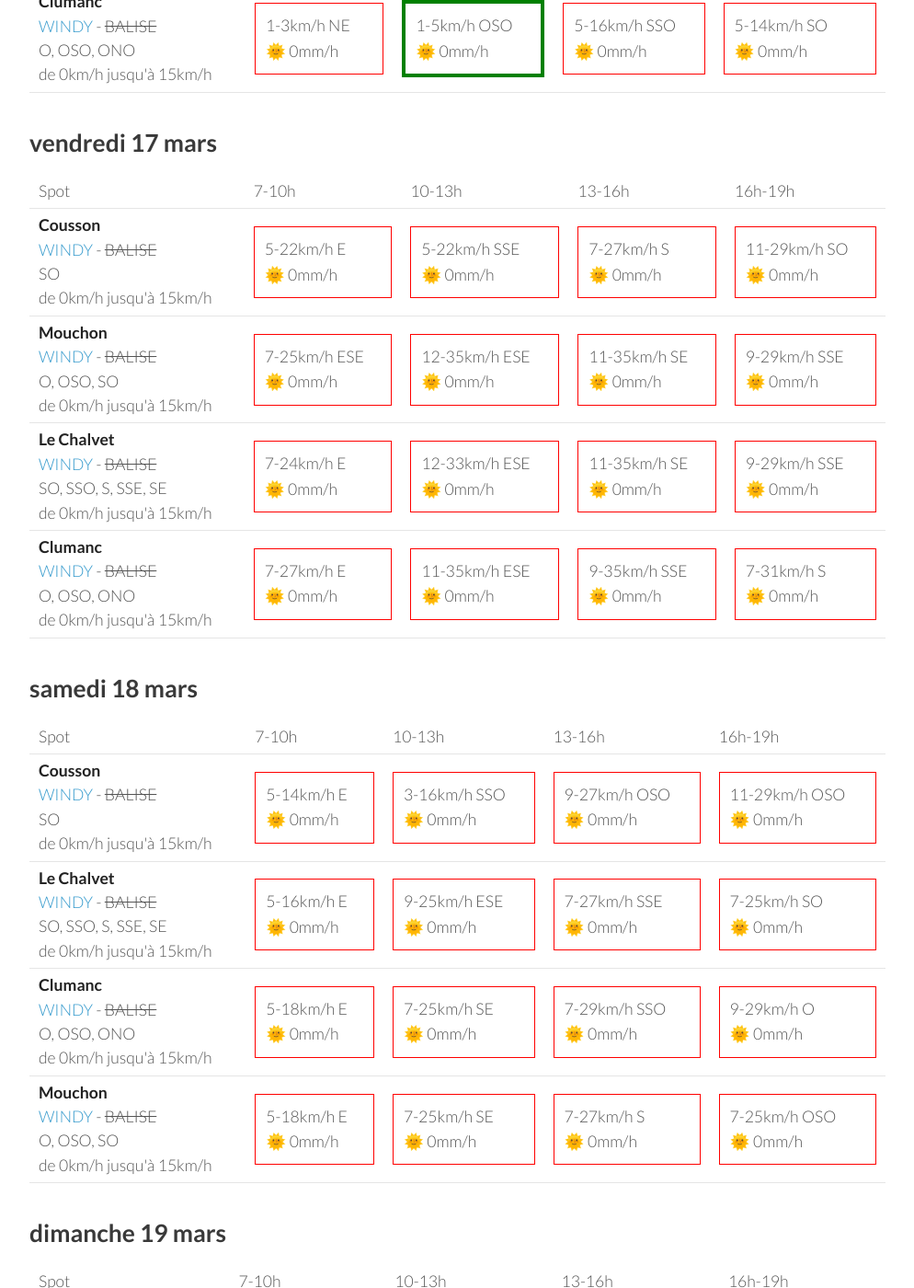
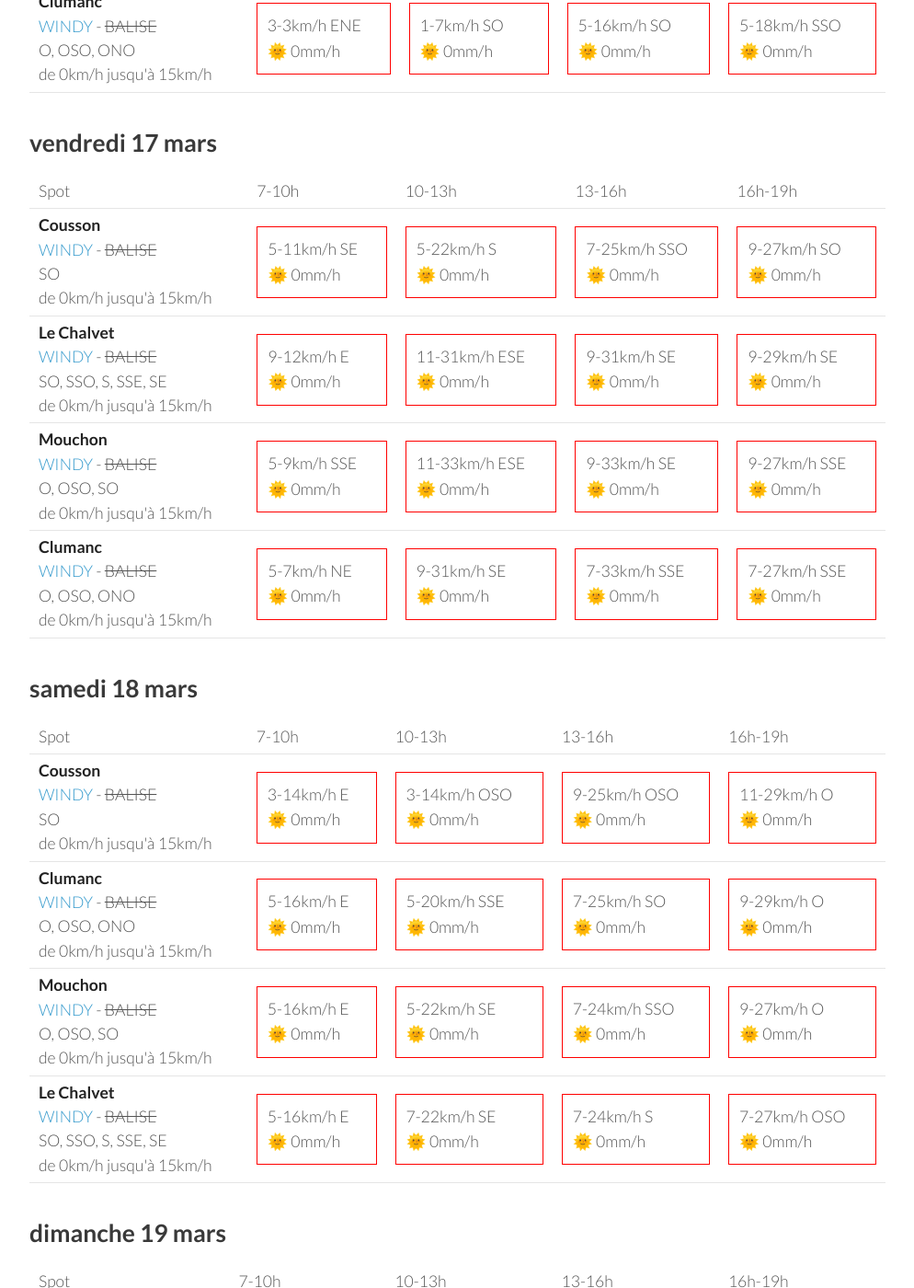
Before and after one commit to parapente-dans-le-nord/parapente-dans-le-nord.github.io, a Jekyll site: the page built from serre_poncon.markdown, in a window 1280 px wide and 1400 px high, scrolled down 1325 px. Shown: the whole window at 92% size, without its empty margins (26-1020 px from the left). Built offline with Jekyll 4.4.1, drawn with Linux system fonts in a browser that asks for light colours; some of the changed text lies outside the part shown.

Commit message:
update index.markdown

```diff
--- a/serre_poncon.markdown
+++ b/serre_poncon.markdown
@@ -25,36 +25,36 @@ page mise à jour le mercredi 15 mars 13:31
         <td><strong>Clumanc</strong><br><a href="https://windy.com/44.027/6.402?43.914,6.403,10,m:eSxaglP">WINDY</a> - <span class="no-balise"> BALISE </span><br> <span class="vent-favorable">O, OSO, ONO</span><br><span class="force-vent">de 0km/h jusqu'à 15km/h</span> </td>
 
             <td><div class="not-flyable"><p>0-0km/h NA</p><p>🌧️ 0mm/h</p></div></td>
-            <td><div class="not-flyable"><p>3-9km/h SSO</p><p>🌞 0mm/h</p></div></td>
-            <td><div class="not-flyable"><p>11-25km/h O</p><p>🌞 0mm/h</p></div></td>
-            <td><div class="not-flyable"><p>5-22km/h O</p><p>🌞 0mm/h</p></div></td>
+            <td><div class="not-flyable"><p>0-0km/h NA</p><p>🌧️ 0mm/h</p></div></td>
+            <td><div class="not-flyable"><p>0-0km/h NA</p><p>🌧️ 0mm/h</p></div></td>
+            <td><div class="not-flyable"><p>9-25km/h ONO</p><p>🌞 0mm/h</p></div></td>
 
     </tr>
 <tr>
         <td><strong>Mouchon</strong><br><a href="https://windy.com/43.992/6.424?43.878,6.425,10,m:eSuaglR">WINDY</a> - <span class="no-balise"> BALISE </span><br> <span class="vent-favorable">O, OSO, SO</span><br><span class="force-vent">de 0km/h jusqu'à 15km/h</span> </td>
 
             <td><div class="not-flyable"><p>0-0km/h NA</p><p>🌧️ 0mm/h</p></div></td>
-            <td><div class="not-flyable"><p>11-22km/h NO</p><p>🌞 0mm/h</p></div></td>
-            <td><div class="not-flyable"><p>9-25km/h O</p><p>🌞 0mm/h</p></div></td>
-            <td><div class="not-flyable"><p>5-22km/h O</p><p>🌞 0mm/h</p></div></td>
+            <td><div class="not-flyable"><p>0-0km/h NA</p><p>🌧️ 0mm/h</p></div></td>
+            <td><div class="not-flyable"><p>0-0km/h NA</p><p>🌧️ 0mm/h</p></div></td>
+            <td><div class="not-flyable"><p>7-27km/h ONO</p><p>🌞 0mm/h</p></div></td>
 
     </tr>
 <tr>
         <td><strong>Le Chalvet</strong><br><a href="https://windy.com/43.979/6.480?43.866,6.480,10,m:eSsaglX">WINDY</a> - <span class="no-balise"> BALISE </span><br> <span class="vent-favorable">SO, SSO, S, SSE, SE</span><br><span class="force-vent">de 0km/h jusqu'à 15km/h</span> </td>
 
             <td><div class="not-flyable"><p>0-0km/h NA</p><p>🌧️ 0mm/h</p></div></td>
-            <td><div class="not-flyable"><p>7-27km/h ONO</p><p>🌞 0mm/h</p></div></td>
-            <td><div class="not-flyable"><p>11-27km/h O</p><p>🌞 0mm/h</p></div></td>
-            <td><div class="not-flyable"><p>9-25km/h OSO</p><p>🌞 0mm/h</p></div></td>
+            <td><div class="not-flyable"><p>0-0km/h NA</p><p>🌧️ 0mm/h</p></div></td>
+            <td><div class="not-flyable"><p>0-0km/h NA</p><p>🌧️ 0mm/h</p></div></td>
+            <td><div class="not-flyable"><p>9-24km/h O</p><p>🌞 0mm/h</p></div></td>
 
     </tr>
 <tr>
         <td><strong>Cousson</strong><br><a href="https://windy.com/44.054/6.240?43.940,6.241,10,m:eSAaglz">WINDY</a> - <span class="no-balise"> BALISE </span><br> <span class="vent-favorable">SO</span><br><span class="force-vent">de 0km/h jusqu'à 15km/h</span> </td>
 
             <td><div class="not-flyable"><p>0-0km/h NA</p><p>🌧️ 0mm/h</p></div></td>
-            <td><div class="not-flyable"><p>3-16km/h ONO</p><p>🌞 0mm/h</p></div></td>
-            <td><div class="not-flyable"><p>14-31km/h O</p><p>🌞 0mm/h</p></div></td>
-            <td><div class="not-flyable"><p>12-31km/h ONO</p><p>🌞 0mm/h</p></div></td>
+            <td><div class="not-flyable"><p>0-0km/h NA</p><p>🌧️ 0mm/h</p></div></td>
+            <td><div class="not-flyable"><p>0-0km/h NA</p><p>🌧️ 0mm/h</p></div></td>
+            <td><div class="not-flyable"><p>14-33km/h ONO</p><p>🌞 0mm/h</p></div></td>
 
     </tr>
 
@@ -74,22 +74,12 @@ page mise à jour le mercredi 15 mars 13:31
       <td>16h-19h</td>
     </tr>
 <tr>
-        <td><strong>Mouchon</strong><br><a href="https://windy.com/43.992/6.424?43.878,6.425,10,m:eSuaglR">WINDY</a> - <span class="no-balise"> BALISE </span><br> <span class="vent-favorable">O, OSO, SO</span><br><span class="force-vent">de 0km/h jusqu'à 15km/h</span> </td>
-
-            <td><div class="not-flyable"><p>1-3km/h SSE</p><p>🌞 0mm/h</p></div></td>
-            <td><div class="not-flyable"><p>1-9km/h SSE</p><p>🌞 0mm/h</p></div></td>
-            <td><div class="not-flyable"><p>3-11km/h SE</p><p>🌞 0mm/h</p></div></td>
-            <td><div class="flyable"><p>3-14km/h OSO</p><p>🌞 0mm/h</p></div></td>
-
-
-    </tr>
-<tr>
         <td><strong>Cousson</strong><br><a href="https://windy.com/44.054/6.240?43.940,6.241,10,m:eSAaglz">WINDY</a> - <span class="no-balise"> BALISE </span><br> <span class="vent-favorable">SO</span><br><span class="force-vent">de 0km/h jusqu'à 15km/h</span> </td>
 
-            <td><div class="not-flyable"><p>3-3km/h ESE</p><p>🌞 0mm/h</p></div></td>
-            <td><div class="not-flyable"><p>3-9km/h S</p><p>🌞 0mm/h</p></div></td>
-            <td><div class="flyable"><p>3-11km/h SO</p><p>🌞 0mm/h</p></div></td>
-            <td><div class="not-flyable"><p>3-12km/h O</p><p>🌞 0mm/h</p></div></td>
+            <td><div class="not-flyable"><p>5-5km/h SE</p><p>🌞 0mm/h</p></div></td>
+            <td><div class="flyable"><p>3-12km/h SO</p><p>🌞 0mm/h</p></div></td>
+            <td><div class="not-flyable"><p>5-12km/h SSO</p><p>🌞 0mm/h</p></div></td>
+            <td><div class="not-flyable"><p>5-14km/h OSO</p><p>🌞 0mm/h</p></div></td>
 
 
     </tr>
@@ -97,19 +87,29 @@ page mise à jour le mercredi 15 mars 13:31
         <td><strong>Le Chalvet</strong><br><a href="https://windy.com/43.979/6.480?43.866,6.480,10,m:eSsaglX">WINDY</a> - <span class="no-balise"> BALISE </span><br> <span class="vent-favorable">SO, SSO, S, SSE, SE</span><br><span class="force-vent">de 0km/h jusqu'à 15km/h</span> </td>
 
             <td><div class="not-flyable"><p>3-3km/h E</p><p>🌞 0mm/h</p></div></td>
-            <td><div class="not-flyable"><p>3-12km/h ESE</p><p>🌞 0mm/h</p></div></td>
+            <td><div class="flyable"><p>5-12km/h SE</p><p>🌞 0mm/h</p></div></td>
             <td><div class="not-flyable"><p>7-20km/h SSE</p><p>🌞 0mm/h</p></div></td>
-            <td><div class="flyable"><p>3-14km/h SO</p><p>🌞 0mm/h</p></div></td>
+            <td><div class="not-flyable"><p>5-18km/h SSE</p><p>🌞 0mm/h</p></div></td>
+
+
+    </tr>
+<tr>
+        <td><strong>Mouchon</strong><br><a href="https://windy.com/43.992/6.424?43.878,6.425,10,m:eSuaglR">WINDY</a> - <span class="no-balise"> BALISE </span><br> <span class="vent-favorable">O, OSO, SO</span><br><span class="force-vent">de 0km/h jusqu'à 15km/h</span> </td>
+
+            <td><div class="not-flyable"><p>3-3km/h SSE</p><p>🌞 0mm/h</p></div></td>
+            <td><div class="not-flyable"><p>1-5km/h SSE</p><p>🌞 0mm/h</p></div></td>
+            <td><div class="not-flyable"><p>3-12km/h SSE</p><p>🌞 0mm/h</p></div></td>
+            <td><div class="not-flyable"><p>5-18km/h SSO</p><p>🌞 0mm/h</p></div></td>
 
 
     </tr>
 <tr>
         <td><strong>Clumanc</strong><br><a href="https://windy.com/44.027/6.402?43.914,6.403,10,m:eSxaglP">WINDY</a> - <span class="no-balise"> BALISE </span><br> <span class="vent-favorable">O, OSO, ONO</span><br><span class="force-vent">de 0km/h jusqu'à 15km/h</span> </td>
 
-            <td><div class="not-flyable"><p>1-3km/h NE</p><p>🌞 0mm/h</p></div></td>
-            <td><div class="flyable"><p>1-5km/h OSO</p><p>🌞 0mm/h</p></div></td>
-            <td><div class="not-flyable"><p>5-16km/h SSO</p><p>🌞 0mm/h</p></div></td>
-            <td><div class="not-flyable"><p>5-14km/h SO</p><p>🌞 0mm/h</p></div></td>
+            <td><div class="not-flyable"><p>3-3km/h ENE</p><p>🌞 0mm/h</p></div></td>
+            <td><div class="not-flyable"><p>1-7km/h SO</p><p>🌞 0mm/h</p></div></td>
+            <td><div class="not-flyable"><p>5-16km/h SO</p><p>🌞 0mm/h</p></div></td>
+            <td><div class="not-flyable"><p>5-18km/h SSO</p><p>🌞 0mm/h</p></div></td>
 
 
     </tr>
@@ -132,40 +132,40 @@ page mise à jour le mercredi 15 mars 13:31
 <tr>
         <td><strong>Cousson</strong><br><a href="https://windy.com/44.054/6.240?43.940,6.241,10,m:eSAaglz">WINDY</a> - <span class="no-balise"> BALISE </span><br> <span class="vent-favorable">SO</span><br><span class="force-vent">de 0km/h jusqu'à 15km/h</span> </td>
 
-            <td><div class="not-flyable"><p>5-22km/h E</p><p>🌞 0mm/h</p></div></td>
-            <td><div class="not-flyable"><p>5-22km/h SSE</p><p>🌞 0mm/h</p></div></td>
-            <td><div class="not-flyable"><p>7-27km/h S</p><p>🌞 0mm/h</p></div></td>
-            <td><div class="not-flyable"><p>11-29km/h SO</p><p>🌞 0mm/h</p></div></td>
+            <td><div class="not-flyable"><p>5-11km/h SE</p><p>🌞 0mm/h</p></div></td>
+            <td><div class="not-flyable"><p>5-22km/h S</p><p>🌞 0mm/h</p></div></td>
+            <td><div class="not-flyable"><p>7-25km/h SSO</p><p>🌞 0mm/h</p></div></td>
+            <td><div class="not-flyable"><p>9-27km/h SO</p><p>🌞 0mm/h</p></div></td>
+
+
+    </tr>
+<tr>
+        <td><strong>Le Chalvet</strong><br><a href="https://windy.com/43.979/6.480?43.866,6.480,10,m:eSsaglX">WINDY</a> - <span class="no-balise"> BALISE </span><br> <span class="vent-favorable">SO, SSO, S, SSE, SE</span><br><span class="force-vent">de 0km/h jusqu'à 15km/h</span> </td>
+
+            <td><div class="not-flyable"><p>9-12km/h E</p><p>🌞 0mm/h</p></div></td>
+            <td><div class="not-flyable"><p>11-31km/h ESE</p><p>🌞 0mm/h</p></div></td>
+            <td><div class="not-flyable"><p>9-31km/h SE</p><p>🌞 0mm/h</p></div></td>
+            <td><div class="not-flyable"><p>9-29km/h SE</p><p>🌞 0mm/h</p></div></td>
 
 
     </tr>
 <tr>
         <td><strong>Mouchon</strong><br><a href="https://windy.com/43.992/6.424?43.878,6.425,10,m:eSuaglR">WINDY</a> - <span class="no-balise"> BALISE </span><br> <span class="vent-favorable">O, OSO, SO</span><br><span class="force-vent">de 0km/h jusqu'à 15km/h</span> </td>
 
-            <td><div class="not-flyable"><p>7-25km/h ESE</p><p>🌞 0mm/h</p></div></td>
-            <td><div class="not-flyable"><p>12-35km/h ESE</p><p>🌞 0mm/h</p></div></td>
-            <td><div class="not-flyable"><p>11-35km/h SE</p><p>🌞 0mm/h</p></div></td>
-            <td><div class="not-flyable"><p>9-29km/h SSE</p><p>🌞 0mm/h</p></div></td>
-
-
-    </tr>
-<tr>
-        <td><strong>Le Chalvet</strong><br><a href="https://windy.com/43.979/6.480?43.866,6.480,10,m:eSsaglX">WINDY</a> - <span class="no-balise"> BALISE </span><br> <span class="vent-favorable">SO, SSO, S, SSE, SE</span><br><span class="force-vent">de 0km/h jusqu'à 15km/h</span> </td>
-
-            <td><div class="not-flyable"><p>7-24km/h E</p><p>🌞 0mm/h</p></div></td>
-            <td><div class="not-flyable"><p>12-33km/h ESE</p><p>🌞 0mm/h</p></div></td>
-            <td><div class="not-flyable"><p>11-35km/h SE</p><p>🌞 0mm/h</p></div></td>
-            <td><div class="not-flyable"><p>9-29km/h SSE</p><p>🌞 0mm/h</p></div></td>
+            <td><div class="not-flyable"><p>5-9km/h SSE</p><p>🌞 0mm/h</p></div></td>
+            <td><div class="not-flyable"><p>11-33km/h ESE</p><p>🌞 0mm/h</p></div></td>
+            <td><div class="not-flyable"><p>9-33km/h SE</p><p>🌞 0mm/h</p></div></td>
+            <td><div class="not-flyable"><p>9-27km/h SSE</p><p>🌞 0mm/h</p></div></td>
 
 
     </tr>
 <tr>
         <td><strong>Clumanc</strong><br><a href="https://windy.com/44.027/6.402?43.914,6.403,10,m:eSxaglP">WINDY</a> - <span class="no-balise"> BALISE </span><br> <span class="vent-favorable">O, OSO, ONO</span><br><span class="force-vent">de 0km/h jusqu'à 15km/h</span> </td>
 
-            <td><div class="not-flyable"><p>7-27km/h E</p><p>🌞 0mm/h</p></div></td>
-            <td><div class="not-flyable"><p>11-35km/h ESE</p><p>🌞 0mm/h</p></div></td>
-            <td><div class="not-flyable"><p>9-35km/h SSE</p><p>🌞 0mm/h</p></div></td>
-            <td><div class="not-flyable"><p>7-31km/h S</p><p>🌞 0mm/h</p></div></td>
+            <td><div class="not-flyable"><p>5-7km/h NE</p><p>🌞 0mm/h</p></div></td>
+            <td><div class="not-flyable"><p>9-31km/h SE</p><p>🌞 0mm/h</p></div></td>
+            <td><div class="not-flyable"><p>7-33km/h SSE</p><p>🌞 0mm/h</p></div></td>
+            <td><div class="not-flyable"><p>7-27km/h SSE</p><p>🌞 0mm/h</p></div></td>
 
 
     </tr>
@@ -188,10 +188,30 @@ page mise à jour le mercredi 15 mars 13:31
 <tr>
         <td><strong>Cousson</strong><br><a href="https://windy.com/44.054/6.240?43.940,6.241,10,m:eSAaglz">WINDY</a> - <span class="no-balise"> BALISE </span><br> <span class="vent-favorable">SO</span><br><span class="force-vent">de 0km/h jusqu'à 15km/h</span> </td>
 
-            <td><div class="not-flyable"><p>5-14km/h E</p><p>🌞 0mm/h</p></div></td>
-            <td><div class="not-flyable"><p>3-16km/h SSO</p><p>🌞 0mm/h</p></div></td>
-            <td><div class="not-flyable"><p>9-27km/h OSO</p><p>🌞 0mm/h</p></div></td>
-            <td><div class="not-flyable"><p>11-29km/h OSO</p><p>🌞 0mm/h</p></div></td>
+            <td><div class="not-flyable"><p>3-14km/h E</p><p>🌞 0mm/h</p></div></td>
+            <td><div class="not-flyable"><p>3-14km/h OSO</p><p>🌞 0mm/h</p></div></td>
+            <td><div class="not-flyable"><p>9-25km/h OSO</p><p>🌞 0mm/h</p></div></td>
+            <td><div class="not-flyable"><p>11-29km/h O</p><p>🌞 0mm/h</p></div></td>
+
+
+    </tr>
+<tr>
+        <td><strong>Clumanc</strong><br><a href="https://windy.com/44.027/6.402?43.914,6.403,10,m:eSxaglP">WINDY</a> - <span class="no-balise"> BALISE </span><br> <span class="vent-favorable">O, OSO, ONO</span><br><span class="force-vent">de 0km/h jusqu'à 15km/h</span> </td>
+
+            <td><div class="not-flyable"><p>5-16km/h E</p><p>🌞 0mm/h</p></div></td>
+            <td><div class="not-flyable"><p>5-20km/h SSE</p><p>🌞 0mm/h</p></div></td>
+            <td><div class="not-flyable"><p>7-25km/h SO</p><p>🌞 0mm/h</p></div></td>
+            <td><div class="not-flyable"><p>9-29km/h O</p><p>🌞 0mm/h</p></div></td>
+
+
+    </tr>
+<tr>
+        <td><strong>Mouchon</strong><br><a href="https://windy.com/43.992/6.424?43.878,6.425,10,m:eSuaglR">WINDY</a> - <span class="no-balise"> BALISE </span><br> <span class="vent-favorable">O, OSO, SO</span><br><span class="force-vent">de 0km/h jusqu'à 15km/h</span> </td>
+
+            <td><div class="not-flyable"><p>5-16km/h E</p><p>🌞 0mm/h</p></div></td>
+            <td><div class="not-flyable"><p>5-22km/h SE</p><p>🌞 0mm/h</p></div></td>
+            <td><div class="not-flyable"><p>7-24km/h SSO</p><p>🌞 0mm/h</p></div></td>
+            <td><div class="not-flyable"><p>9-27km/h O</p><p>🌞 0mm/h</p></div></td>
 
 
     </tr>
@@ -199,29 +219,9 @@ page mise à jour le mercredi 15 mars 13:31
         <td><strong>Le Chalvet</strong><br><a href="https://windy.com/43.979/6.480?43.866,6.480,10,m:eSsaglX">WINDY</a> - <span class="no-balise"> BALISE </span><br> <span class="vent-favorable">SO, SSO, S, SSE, SE</span><br><span class="force-vent">de 0km/h jusqu'à 15km/h</span> </td>
 
             <td><div class="not-flyable"><p>5-16km/h E</p><p>🌞 0mm/h</p></div></td>
-            <td><div class="not-flyable"><p>9-25km/h ESE</p><p>🌞 0mm/h</p></div></td>
-            <td><div class="not-flyable"><p>7-27km/h SSE</p><p>🌞 0mm/h</p></div></td>
-            <td><div class="not-flyable"><p>7-25km/h SO</p><p>🌞 0mm/h</p></div></td>
-
-
-    </tr>
-<tr>
-        <td><strong>Clumanc</strong><br><a href="https://windy.com/44.027/6.402?43.914,6.403,10,m:eSxaglP">WINDY</a> - <span class="no-balise"> BALISE </span><br> <span class="vent-favorable">O, OSO, ONO</span><br><span class="force-vent">de 0km/h jusqu'à 15km/h</span> </td>
-
-            <td><div class="not-flyable"><p>5-18km/h E</p><p>🌞 0mm/h</p></div></td>
-            <td><div class="not-flyable"><p>7-25km/h SE</p><p>🌞 0mm/h</p></div></td>
-            <td><div class="not-flyable"><p>7-29km/h SSO</p><p>🌞 0mm/h</p></div></td>
-            <td><div class="not-flyable"><p>9-29km/h O</p><p>🌞 0mm/h</p></div></td>
-
-
-    </tr>
-<tr>
-        <td><strong>Mouchon</strong><br><a href="https://windy.com/43.992/6.424?43.878,6.425,10,m:eSuaglR">WINDY</a> - <span class="no-balise"> BALISE </span><br> <span class="vent-favorable">O, OSO, SO</span><br><span class="force-vent">de 0km/h jusqu'à 15km/h</span> </td>
-
-            <td><div class="not-flyable"><p>5-18km/h E</p><p>🌞 0mm/h</p></div></td>
-            <td><div class="not-flyable"><p>7-25km/h SE</p><p>🌞 0mm/h</p></div></td>
-            <td><div class="not-flyable"><p>7-27km/h S</p><p>🌞 0mm/h</p></div></td>
-            <td><div class="not-flyable"><p>7-25km/h OSO</p><p>🌞 0mm/h</p></div></td>
+            <td><div class="not-flyable"><p>7-22km/h SE</p><p>🌞 0mm/h</p></div></td>
+            <td><div class="not-flyable"><p>7-24km/h S</p><p>🌞 0mm/h</p></div></td>
+            <td><div class="not-flyable"><p>7-27km/h OSO</p><p>🌞 0mm/h</p></div></td>
 
 
     </tr>
```
Also changed, not shown: other parts of serre_poncon.markdown (+1 -1 lines).
